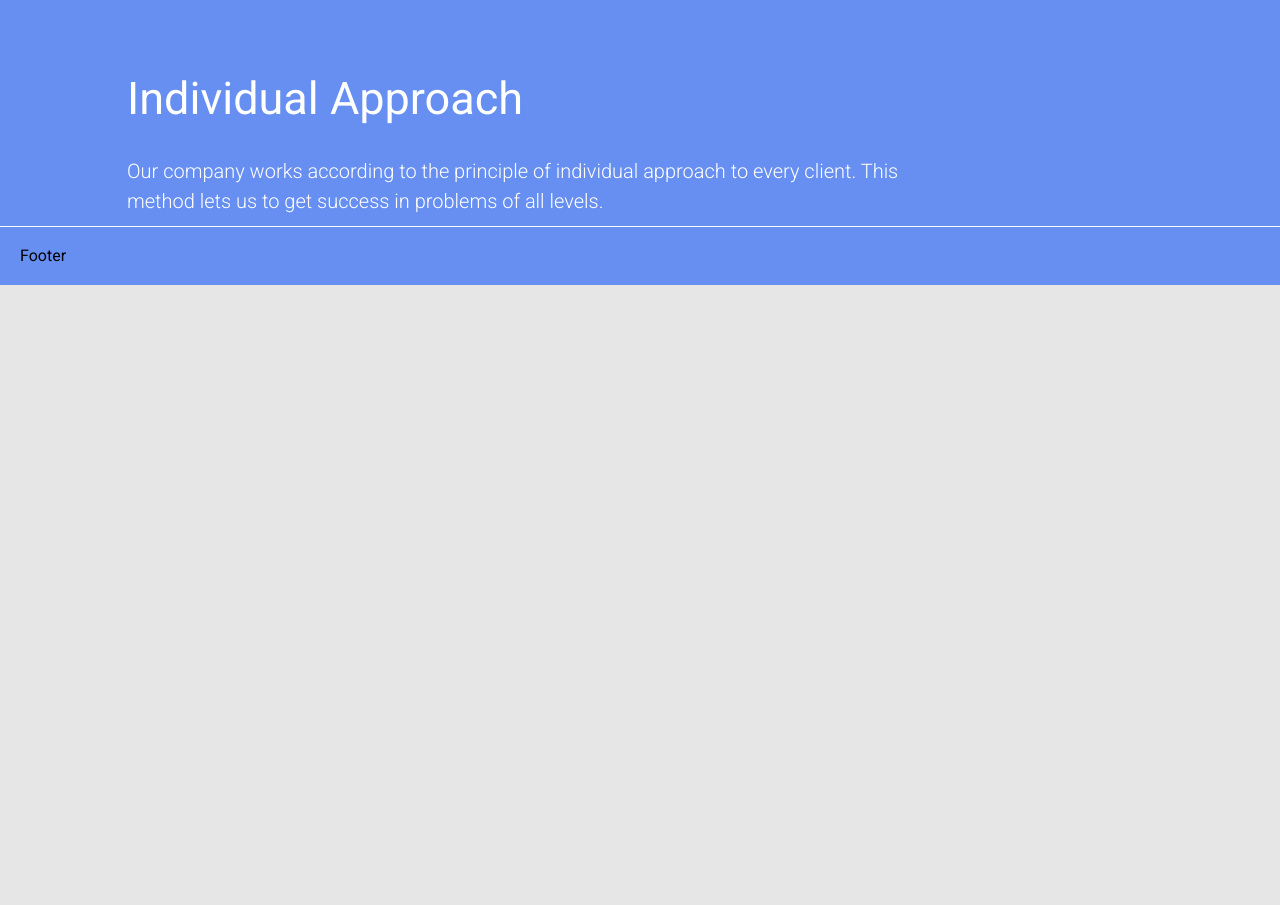
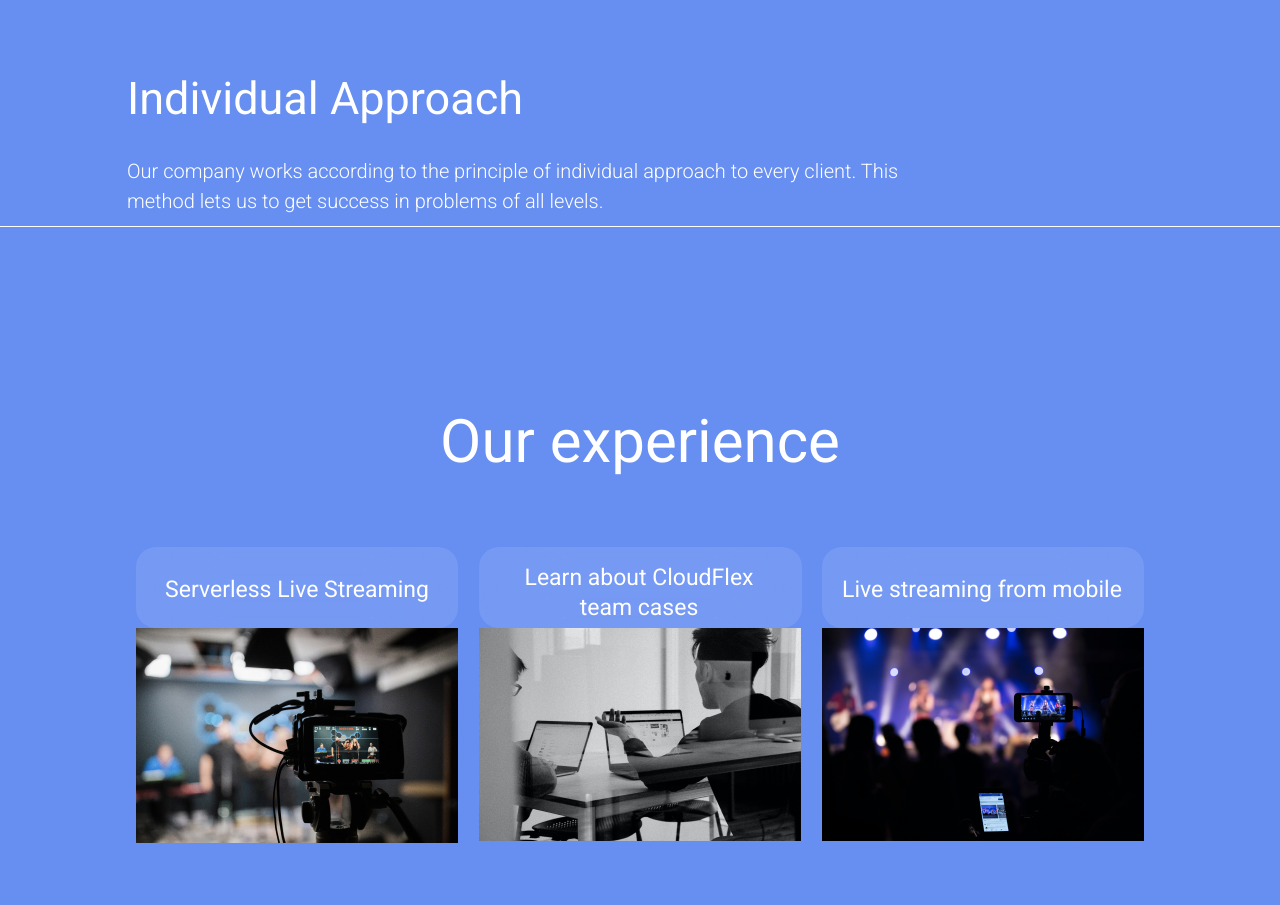
Before and after one commit to RudychikFedorV/CLOUD-Gulp, a website: page src/html/index.html in a window 1280 px wide. Shown: the part 2535-3440 px from the top of the page. Before the commit the page ends 2820 px from the top, so only its background shows below. Drawn offline with nearby package versions, Linux system fonts and the light colour scheme; files that its build step writes are made by us from their sources; files whose address does not match are found by name.

Commit message:
Our experience

```diff
--- /dev/null
+++ b/src/html/blocks/ourExperience.html
@@ -0,0 +1,32 @@
+<div class="ourExperience">
+    <div class="h2-title ourExperience__title">Our experience</div>
+    <div class="ourExperience__section">
+
+        <div class="ourExperience__section-block">
+            <div class="ourExperience__section-desc our-1">Serverless Live Streaming</div>
+            <div class="ourExperience__section-img">
+                <img src="img/our-1.png" alt="Serverless Live Streaming">
+            </div>
+            <div class="ourExperience__section-btn">
+            </div>
+        </div>
+
+        <div class="ourExperience__section-block">
+            <div class="ourExperience__section-desc our-2">Learn about CloudFlex
+                team cases</div>
+            <div class="ourExperience__section-img">
+                <img src="img/our-2.png" alt="Learn about CloudFlex
+                team cases">
+            </div>
+            <div class="ourExperience__section-btn"></div>
+        </div>
+        <div class="ourExperience__section-block">
+            <div class="ourExperience__section-desc our-3">Live streaming from mobile</div>
+            <div class="ourExperience__section-img">
+                <img src="img/our-3.png" alt="Live streaming from mobile">
+            </div>
+            <div class="ourExperience__section-btn"></div>
+        </div>
+
+    </div>
+</div>
--- a/src/html/index.html
+++ b/src/html/index.html
@@ -22,6 +22,7 @@
 		@@include('blocks/highQuality.html')
 		@@include('blocks/alwaysInTouch.html')
 		@@include('blocks/individualApproach.html')
+		@@include('blocks/ourExperience.html')
 		@@include('blocks/footer.html')
 	</div>
 
--- /dev/null
+++ b/src/scss/components/_ourExperience.scss
@@ -0,0 +1,46 @@
+.ourExperience {
+  padding: 200px 136px;
+  display: flex;
+  flex-direction: column;
+
+  &__title {
+    margin-bottom: 90px;
+    margin-inline: auto;
+  }
+
+  &__section {
+    display: flex;
+    justify-content: space-between;
+    gap: 20px;
+  }
+  &__section-block {
+    @include f-c-c;
+    flex-direction: column;
+    max-width: 323px;
+  }
+  &__section-desc {
+    font: var(--ff-23-400);
+    line-height: 130%;
+    text-align: center;
+    color: $text-white;
+    backdrop-filter: blur(40px);
+    background: $background-info;
+    height: 81px;
+    border-radius: 20px;
+
+  }
+  .our-1 {
+    padding: 28px 29px 23px 29px;
+  }
+  .our-2 {
+    padding: 16px 47px 11px 45px;
+  }
+  .our-3 {
+    padding: 28px 22px 25px 20px;
+  }
+  &__section-img {
+    max-width: 323px;
+    height: 215px;
+
+  }
+}
--- a/src/scss/main.scss
+++ b/src/scss/main.scss
@@ -13,6 +13,7 @@
 @import 'components/highQuality';
 @import 'components/alwaysInTouch';
 @import 'components/individualApproach';
+@import 'components/ourExperience';
 @import 'components/footer';
 
 
--- a/src/scss/utils/_vars.scss
+++ b/src/scss/utils/_vars.scss
@@ -9,6 +9,7 @@
   --ff-45-400: 400 45px / normal var(--font-family);
   --ff-40-400: 400 40px / normal var(--font-family);
   --ff-25-400: 400 25px / normal var(--font-family);
+  --ff-23-400: 400 23px / normal var(--font-family);
   --ff-22-400: 400 22px / normal var(--font-family);
   --ff-14-400: 400 14px / normal var(--font-family);
   --ff-10-400: 400 10px / normal var(--font-family);
```
Also changed, not shown: build/css/main.css, build/img/our-1.png (added), build/img/our-2.png (added), build/img/our-3.png (added), build/img/our-btn.svg (added), build/index.html, src/img/our-1.png (added), src/img/our-2.png (added), src/img/our-3.png (added), src/img/our-btn.svg (added), 2 other files.
